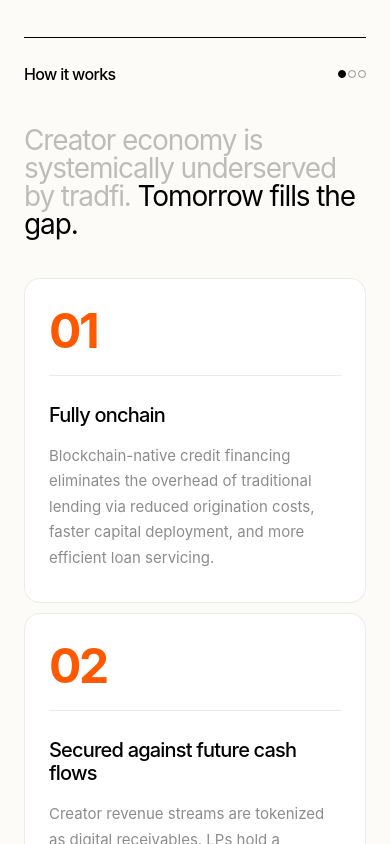
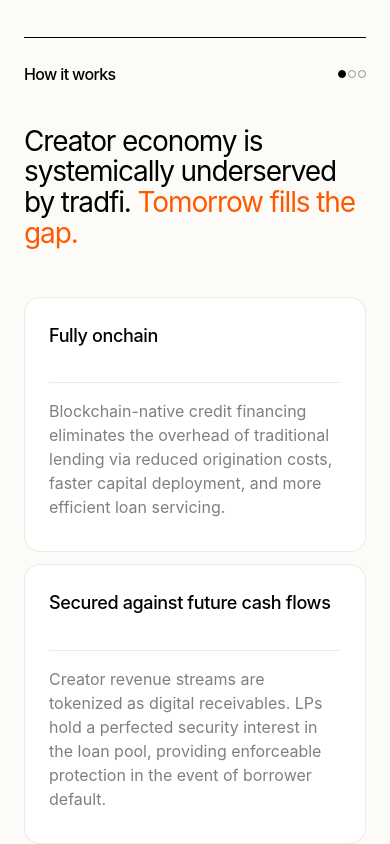
Before and after one commit to abhi-raheja/tomorrow-protocol, a Next.js app: page / in a window 390 px wide. Shown: the part 1300-2144 px from the top of the page. Built offline with nearby package versions, Linux system fonts and the light colour scheme.

Commit message:
fix: how it works UI

```diff
--- a/app/page.module.css
+++ b/app/page.module.css
@@ -155,32 +155,66 @@
   padding: 128px 48px;
 }
 
+.hiwLayout {
+  display: grid;
+  grid-template-columns: 1fr 1.6fr;
+  gap: 40px;
+  align-items: start;
+}
+
+.hiwLeft {
+  position: sticky;
+  top: 96px;
+}
+
+.hiwRight {
+  display: grid;
+  grid-template-columns: 1fr 1fr;
+  grid-template-rows: auto auto;
+  gap: 12px;
+  margin-top: 160px;
+}
+
+/* Card 1: left col, row 1 */
+.hiwRight > *:nth-child(1) {
+  grid-column: 1;
+  grid-row: 1;
+}
+
+/* Card 2: right col, spans both rows — centers itself */
+.hiwRight > *:nth-child(2) {
+  grid-column: 2;
+  grid-row: 1 / 3;
+  align-self: center;
+}
+
+/* Card 3: left col, row 2 */
+.hiwRight > *:nth-child(3) {
+  grid-column: 1;
+  grid-row: 2;
+}
+
 .hiwHeadline {
-  font-size: clamp(32px, 3.5vw, 48px);
-  line-height: 1;
+  font-size: clamp(28px, 3vw, 40px);
+  line-height: 1.1;
   letter-spacing: -0.04em;
-  color: rgba(0, 0, 0, 0.25);
-  margin: 0 0 48px;
-  max-width: 520px;
+  color: #000000;
+  margin: 0;
+  max-width: 360px;
 }
 
 .accent {
-  color: #000;
-}
-
-.hiwGrid {
-  display: grid;
-  grid-template-columns: repeat(3, 1fr);
-  gap: 12px;
+  color: #ff5900;
 }
 
 .hiwCard {
   background: #fff;
   border: 1px solid rgba(0, 0, 0, 0.08);
   border-radius: 20px;
-  padding: 32px 28px 36px;
+  padding: 28px 32px;
   display: flex;
   flex-direction: column;
+  gap: 0;
   opacity: 0;
   transform: translateY(28px);
   transition:
@@ -188,6 +222,13 @@
     transform 0.6s ease,
     box-shadow 0.25s ease,
     border-color 0.25s ease;
+}
+
+.hiwCardTop {
+  display: flex;
+  flex-direction: column;
+  gap: 12px;
+  margin-bottom: 20px;
 }
 
 .hiwCardVisible {
@@ -201,34 +242,35 @@
 }
 
 .hiwCardNumber {
-  font-size: 64px;
+  font-size: 40px;
   font-weight: 700;
   line-height: 1;
   letter-spacing: -0.05em;
   color: #ff5900;
-  margin: 0 0 28px;
+  margin: 0;
+  flex-shrink: 0;
 }
 
 .hiwCardRule {
   height: 1px;
   background: rgba(0, 0, 0, 0.08);
-  margin-bottom: 28px;
+  margin-bottom: 16px;
   flex-shrink: 0;
 }
 
 .hiwCardTitle {
-  font-size: 20px;
+  font-size: 18px;
   line-height: 1.15;
-  letter-spacing: -0.04em;
+  letter-spacing: -0.02em;
   color: #000;
   margin: 0 0 16px;
   font-weight: 500;
 }
 
 .hiwCardDesc {
-  font-size: 15px;
-  color: rgba(0, 0, 0, 0.45);
-  line-height: 1.7;
+  font-size: 16px;
+  color: rgba(0, 0, 0, 0.5);
+  line-height: 1.5;
   margin: 0;
   flex: 1;
 }
@@ -423,8 +465,31 @@
     padding: 96px 40px;
   }
 
+  .hiwLayout {
+    grid-template-columns: 1fr;
+    gap: 48px;
+  }
+
+  .hiwLeft {
+    position: static;
+  }
+
+  .hiwRight {
+    grid-template-columns: 1fr;
+    grid-template-rows: unset;
+    margin-top: 0;
+  }
+
+  .hiwRight > *:nth-child(1),
+  .hiwRight > *:nth-child(2),
+  .hiwRight > *:nth-child(3) {
+    grid-column: unset;
+    grid-row: unset;
+    align-self: unset;
+  }
+
   .hiwCardNumber {
-    font-size: 52px;
+    font-size: 40px;
   }
 
   .stackSection {
@@ -491,12 +556,8 @@
 
   .hiwHeadline {
     font-size: 28px;
-    margin-bottom: 40px;
-  }
-
-  .hiwGrid {
-    grid-template-columns: 1fr;
-    gap: 10px;
+    margin-bottom: 0;
+    max-width: 100%;
   }
 
   .hiwCard {
@@ -556,10 +617,12 @@
 
   .footerContent {
     gap: 64px;
+    padding: 24px 24px 20px;
   }
 
   .footerTop {
-    flex-direction: column;
-    gap: 24px;
+    flex-direction: row;
+    justify-content: space-between;
+    align-items: flex-start;
   }
 }
--- a/app/page.tsx
+++ b/app/page.tsx
@@ -84,24 +84,31 @@ export default function Home() {
           </div>
         </div>
 
+        <div className={styles.hiwLayout}>
+          {/* Left column */}
+          <div className={styles.hiwLeft}>
             <p className={styles.hiwHeadline}>
               Creator economy is systemically underserved by tradfi.{' '}
               <span className={styles.accent}>Tomorrow fills the gap.</span>
             </p>
+          </div>
 
-        <div className={styles.hiwGrid}>
+          {/* Right column */}
+          <div className={styles.hiwRight}>
             {howItWorksSteps.map((step, i) => (
               <div
                 key={step.number}
                 className={`${styles.hiwCard} ${hiwVisible ? styles.hiwCardVisible : ''}`}
                 style={{ transitionDelay: `${i * 110}ms` }}
               >
-              <p className={styles.hiwCardNumber}>{step.number}</p>
+                <div className={styles.hiwCardTop}>
+                  <p className={styles.hiwCardTitle}>{step.title}</p>
+                </div>
                 <div className={styles.hiwCardRule} />
-              <p className={styles.hiwCardTitle}>{step.title}</p>
                 <p className={styles.hiwCardDesc}>{step.description}</p>
               </div>
             ))}
+          </div>
         </div>
       </section>
 
```
Lines whose indentation alone changed are shown as unchanged.
